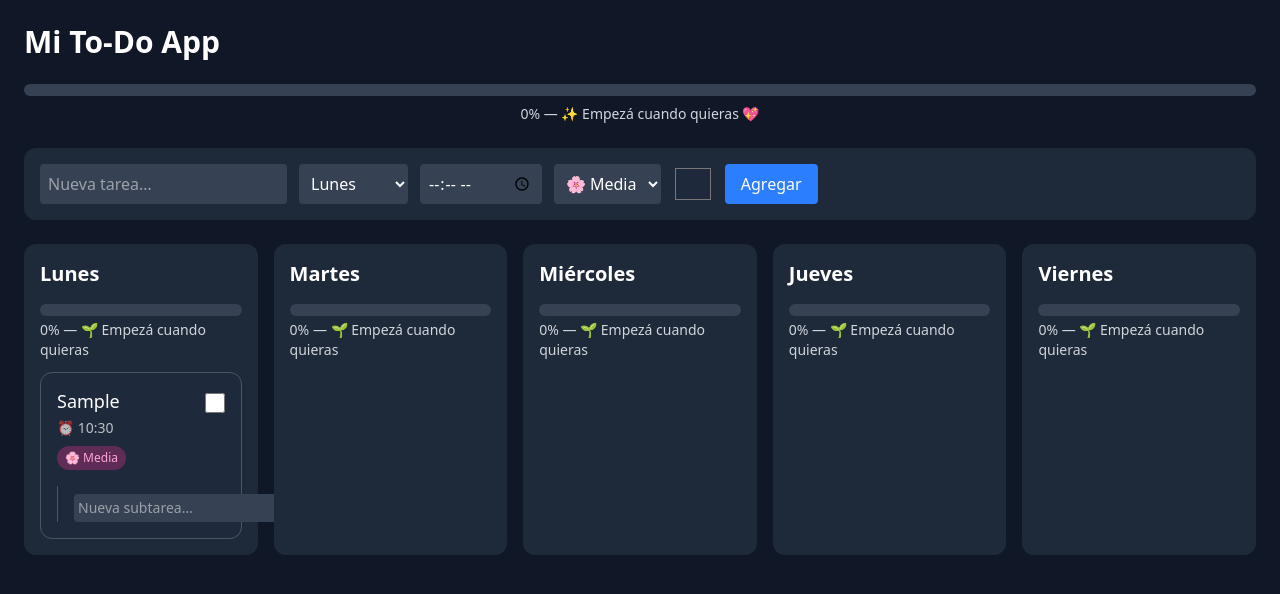
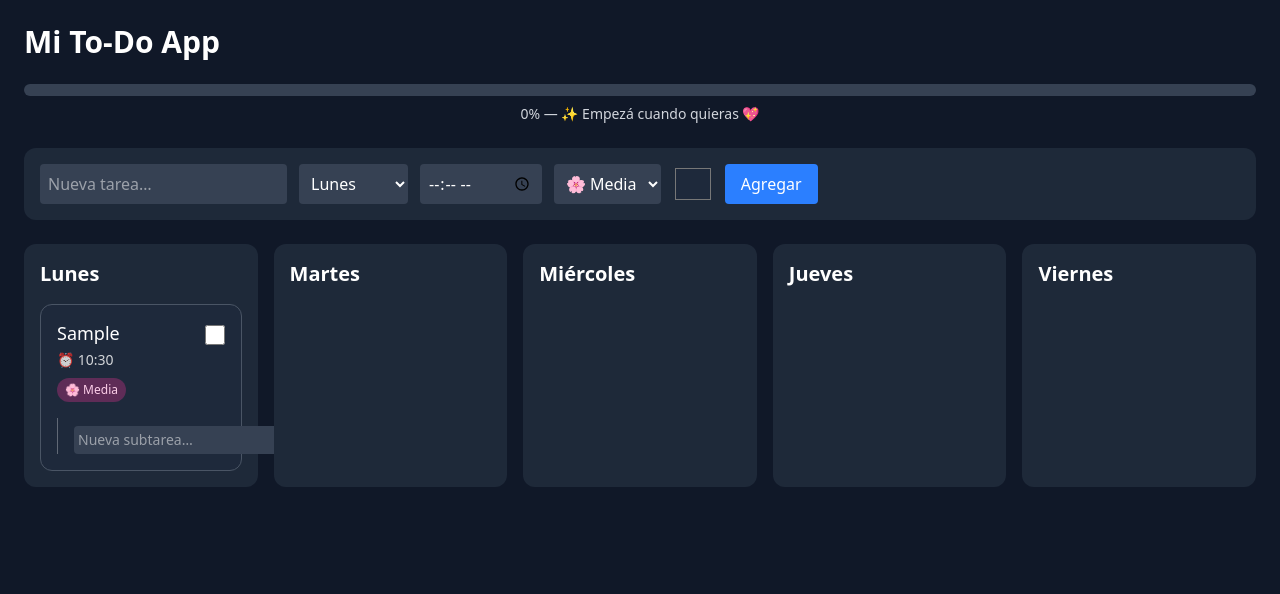
Before and after one commit to MikaelaEstefan/my-todo-app, a React (Vite) app: page / in a window 1280 px wide. Both pictures are taken after typing "Sample", "10:30" into the empty fields and a click on the button "Agregar". Shown: the top 594 px of the page. Built offline with nearby package versions, Linux system fonts and the light colour scheme.

Commit message:
drag and drop added

```diff
--- a/package.json
+++ b/package.json
@@ -10,6 +10,8 @@
     "preview": "vite preview"
   },
   "dependencies": {
+    "@dnd-kit/core": "^6.3.1",
+    "@dnd-kit/sortable": "^10.0.0",
     "react": "^19.2.0",
     "react-dom": "^19.2.0",
     "zustand": "^4.5.7"
--- a/src/components/DayColumn.jsx
+++ b/src/components/DayColumn.jsx
@@ -1,44 +1,50 @@
-import React from "react";
+import {
+  DndContext,
+  closestCenter,
+} from "@dnd-kit/core";
+import {
+  SortableContext,
+  verticalListSortingStrategy,
+  arrayMove,
+} from "@dnd-kit/sortable";
+
 import TaskCard from "./TaskCard";
 import { useTasksStore } from "../context/useTasksStore";
 
 export default function DayColumn({ day }) {
   const tasks = useTasksStore((state) => state.tasks[day] || []);
-  const getDayProgress = useTasksStore((state) => state.getDayProgress);
+  const reorderTasks = useTasksStore((state) => state.reorderTasks);
 
-  const progress = getDayProgress(day);
+  const handleDragEnd = (event) => {
+    const { active, over } = event;
 
-  const getLabel = (p) => {
-    if (p === 0) return "🌱 Empezá cuando quieras";
-    if (p < 30) return "✨ Buen comienzo";
-    if (p < 60) return "🌸 Vas muy bien";
-    if (p < 90) return "🌿 ¡Gran ritmo!";
-    if (p < 100) return "🌼 ¡Casi completo!";
-    return "🏆 Día completado, felicitaciones!";
+    if (!over || active.id === over.id) return;
+
+    const oldIndex = tasks.findIndex(t => t.id === active.id);
+    const newIndex = tasks.findIndex(t => t.id === over.id);
+
+    reorderTasks(day, arrayMove(tasks, oldIndex, newIndex));
   };
 
   return (
-    <div className="bg-gray-800 p-4 rounded-xl h-full min-h-[300px]">
+    <div className="bg-gray-800 p-4 rounded-xl">
       <h2 className="text-xl font-semibold mb-4">{day}</h2>
 
-      <div className="mb-3">
-        <div className="w-full bg-gray-700 rounded-full h-3 overflow-hidden">
-          <div
-            className="bg-pink-400 h-3 transition-all"
-            style={{ width: `${progress}%` }}
-          ></div>
-        </div>
-
-        <p className="text-sm mt-1 text-gray-300">
-          {progress}% — {getLabel(progress)}
-        </p>
-      </div>
-
-      <div className="flex flex-col gap-3">
-        {tasks.map((task) => (
-          <TaskCard key={task.id} task={task} />
-        ))}
-      </div>
+      <DndContext
+        collisionDetection={closestCenter}
+        onDragEnd={handleDragEnd}
+      >
+        <SortableContext
+          items={tasks.map(t => t.id)}
+          strategy={verticalListSortingStrategy}
+        >
+          <div className="flex flex-col gap-3">
+            {tasks.map(task => (
+              <TaskCard key={task.id} task={task} />
+            ))}
+          </div>
+        </SortableContext>
+      </DndContext>
     </div>
   );
 }
--- a/src/components/TaskCard.jsx
+++ b/src/components/TaskCard.jsx
@@ -1,8 +1,23 @@
-// src/components/TaskCard.jsx
-import React, { useState } from "react";
+import { useState } from "react";
+import { useSortable } from "@dnd-kit/sortable";
+import { CSS } from "@dnd-kit/utilities";
 import { useTasksStore } from "../context/useTasksStore";
 
 export default function TaskCard({ task }) {
+  const {
+    attributes,
+    listeners,
+    setNodeRef,
+    transform,
+    transition,
+  } = useSortable({ id: task.id });
+
+  const style = {
+    transform: CSS.Transform.toString(transform),
+    transition,
+    backgroundColor: task.color,
+  };
+
   const toggleTask = useTasksStore((state) => state.toggleTask);
   const addSubtask = useTasksStore((state) => state.addSubtask);
   const toggleSubtask = useTasksStore((state) => state.toggleSubtask);
@@ -10,22 +25,23 @@ export default function TaskCard({ task }) {
   const [subInput, setSubInput] = useState("");
 
   const priorityStyles = {
-    alta: "bg-red-500/30 text-red-300",
-    media: "bg-pink-500/30 text-pink-300",
-    baja: "bg-green-500/30 text-green-300",
+    alta: "bg-red-500/30 text-red-200",
+    media: "bg-pink-500/30 text-pink-200",
+    baja: "bg-green-500/30 text-green-200",
   };
-
-  const isHighPriority = task.priority === "alta";
 
   return (
     <div
-        className={`p-4 rounded-xl border border-gray-600 transition-all ${
-            isHighPriority ? "font-bold" : ""
-                    }`}
-        style={{ backgroundColor: task.color }}
+      ref={setNodeRef}
+      style={style}
+      {...attributes}
+      className="p-4 rounded-xl border border-gray-600 text-white transition-all"
     >
-      {/* TÍTULO + CHECKBOX */}
-      <div className="flex justify-between items-start gap-3">
+      {/* HEADER = DRAG HANDLE */}
+      <div
+        className="flex justify-between items-start gap-3 cursor-grab"
+        {...listeners}
+      >
         <div
           className={`text-lg leading-snug ${
             task.completed ? "line-through opacity-60" : ""
@@ -44,7 +60,7 @@ export default function TaskCard({ task }) {
 
       {/* HORA */}
       {task.time && (
-        <div className="text-sm opacity-70 mt-1">⏰ {task.time}</div>
+        <div className="text-sm opacity-80 mt-1">⏰ {task.time}</div>
       )}
 
       {/* PRIORIDAD */}
@@ -59,11 +75,11 @@ export default function TaskCard({ task }) {
       </div>
 
       {/* SUBTAREAS */}
-      <div className="mt-4 pl-4 border-l border-gray-600 space-y-1">
+      <div className="mt-4 pl-4 border-l border-white/30 space-y-1">
         {(task.subtasks ?? []).map((s) => (
           <label
             key={s.id}
-            className="flex items-center gap-2 cursor-pointer"
+            className="flex items-center gap-2"
           >
             <input
               type="checkbox"
--- a/src/context/useTasksStore.js
+++ b/src/context/useTasksStore.js
@@ -31,6 +31,15 @@ export const useTasksStore = create((set, get) => ({
         },
       };
     }),
+
+    // --- REORDER TASKS ---
+  reorderTasks: (day, newTasks) =>
+  set(state => ({
+    tasks: {
+      ...state.tasks,
+      [day]: newTasks,
+    },
+  })),
 
   // --- TOGGLE TASK ---
   toggleTask: (id) =>
```
Also changed, not shown: 1 other file (tests, documents, lock files or other folders).
